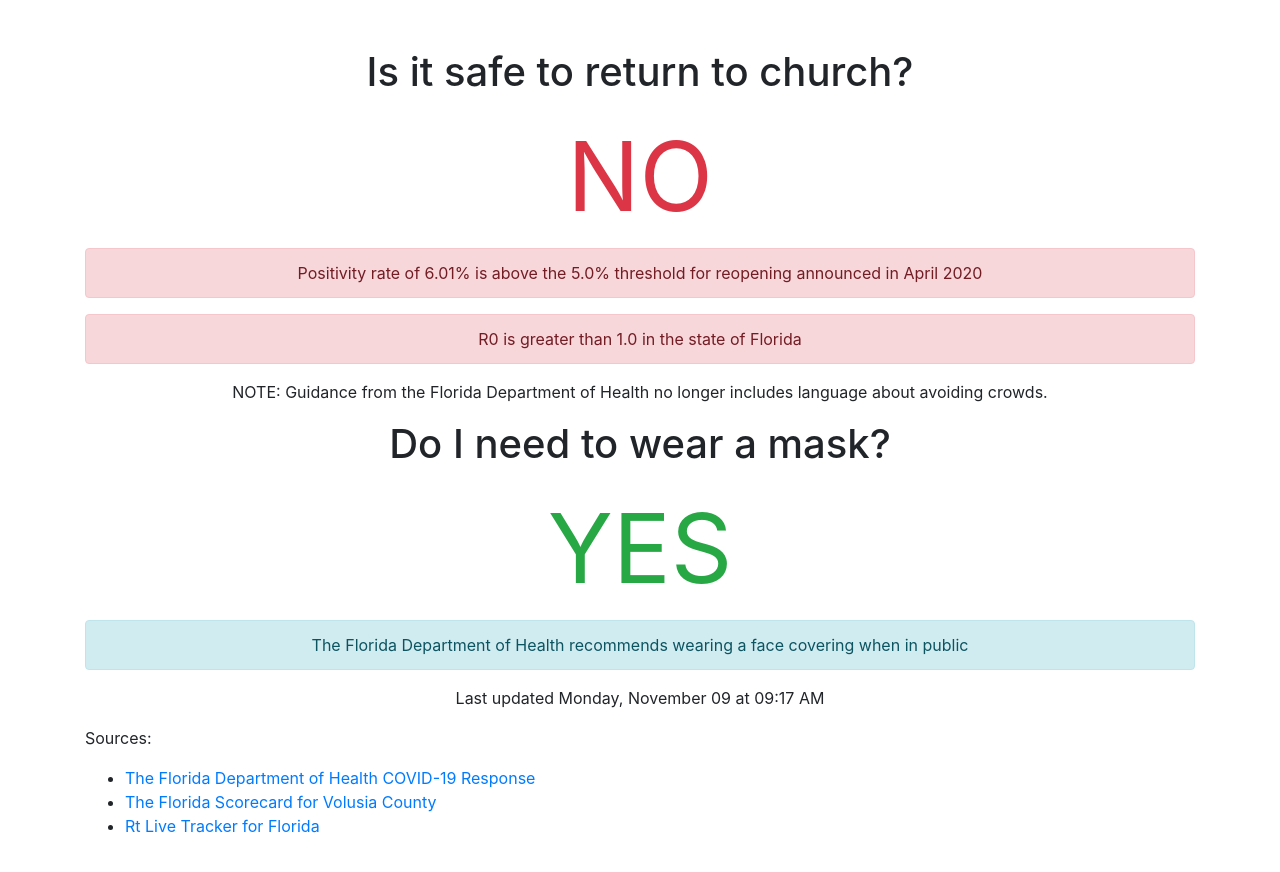
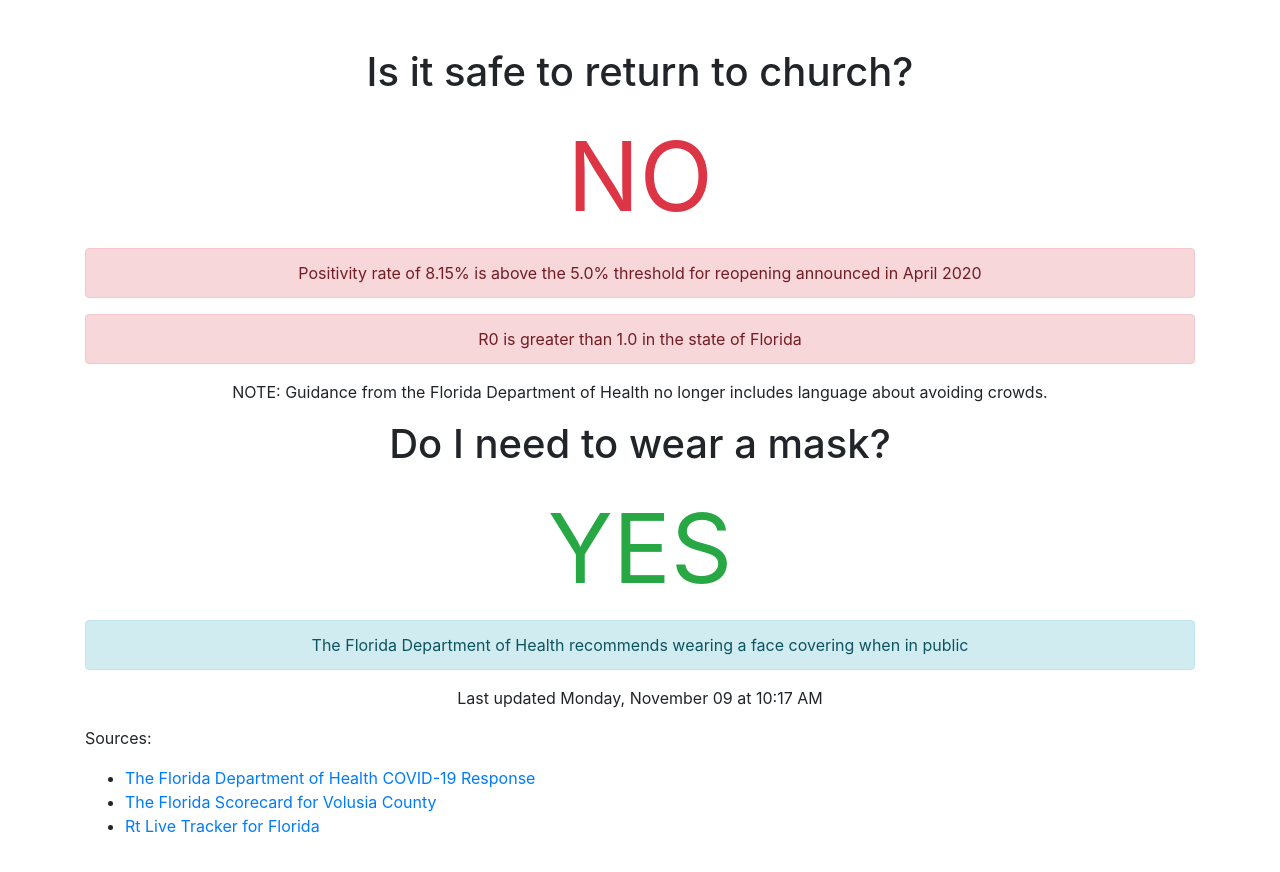
Before and after one commit to thinkjson/timeforchurch, a Jekyll site: the page built from index.md, in a window 1280 px wide. Shown: the top 872 px of the page. Built offline with Jekyll 4.4.1, drawn with Linux system fonts in a browser that asks for light colours; our own code applies the rules of GitHub Pages for plain Markdown files.

Commit message:
Updating data

```diff
--- a/_includes/data.html
+++ b/_includes/data.html
@@ -1,7 +1,7 @@
 
     <h1>Is it safe to return to church?</h1>
     <div class="outcome text-danger">NO</div>
-    <div class="alert alert-danger" role="alert">Positivity rate of 6.01% is above the 5.0% threshold for reopening announced in April 2020</div>
+    <div class="alert alert-danger" role="alert">Positivity rate of 8.15% is above the 5.0% threshold for reopening announced in April 2020</div>
     <div class="alert alert-danger" role="alert">R0 is greater than 1.0 in the state of Florida</div>
 
     <p>NOTE: Guidance from the Florida Department of Health no longer includes language about avoiding crowds.</p>
@@ -10,4 +10,4 @@
     <div class="outcome text-success">YES</div>
     <div class="alert alert-info" role="alert">The Florida Department of Health recommends wearing a face covering when in public</div>
 
-    <p>Last updated Monday, November 09 at 09:17 AM</p>
+    <p>Last updated Monday, November 09 at 10:17 AM</p>
```
